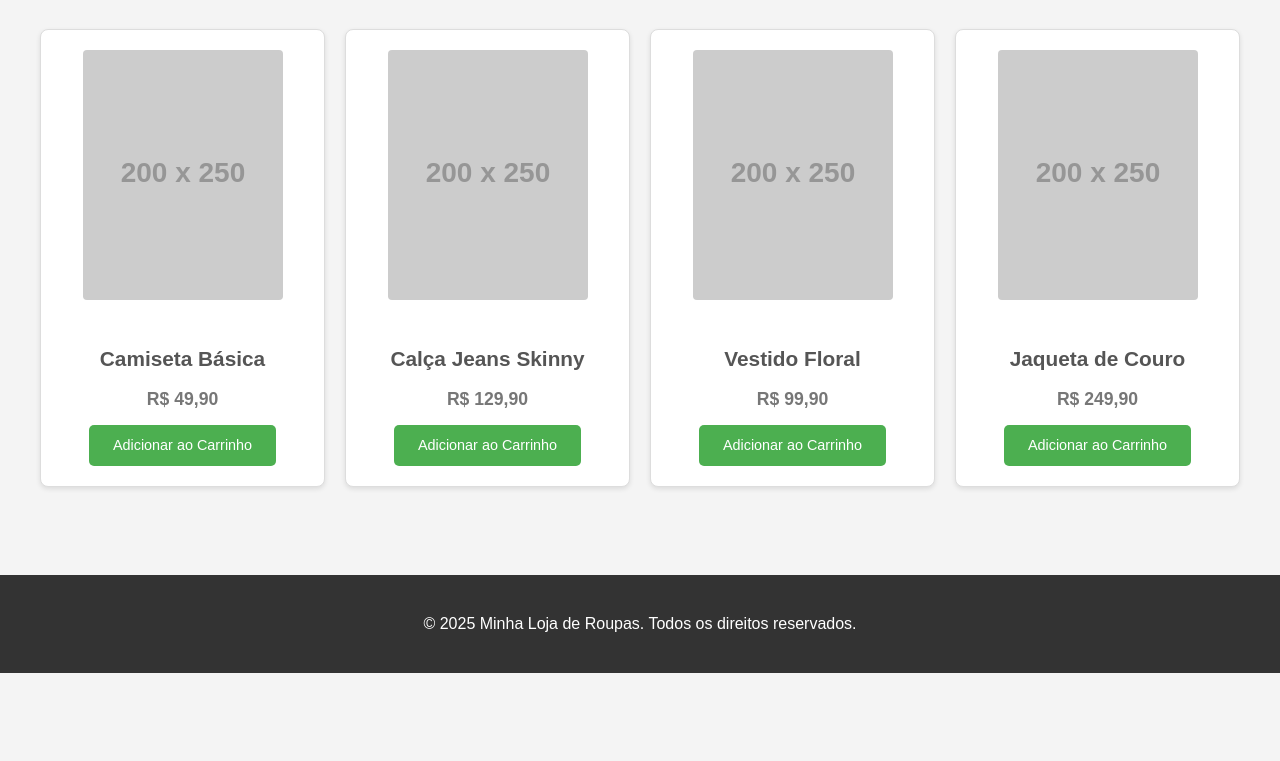
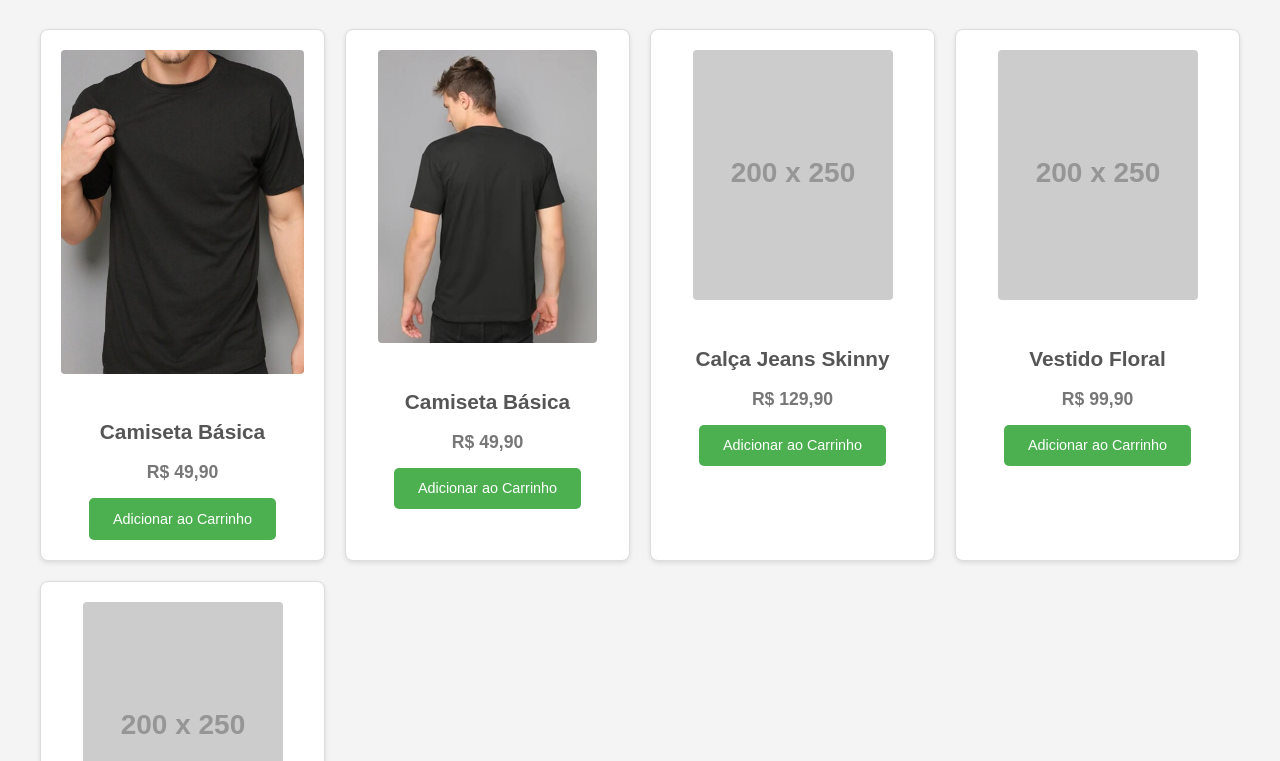
Before and after one commit to joanatasFernandes/shirt_store, a plain HTML site: page index.html in a window 1280 px wide. Shown: the part 466-1227 px from the top of the page. Before the commit the page ends 1139 px from the top, so only its background shows below. Drawn offline with Linux system fonts and the light colour scheme; placeholder pictures from the web are drawn by us.

Commit message:
adicionando fotos

```diff
--- a/index.html
+++ b/index.html
@@ -31,7 +31,13 @@
             <h3>Nossos Produtos em Destaque</h3>
             <div class="product-grid">
                 <div class="product-item">
-                    <img src="https://via.placeholder.com/200x250" alt="Camiseta Básica">
+                    <img src="imagens/17247175570d8fa4fb9218e6e6b30cdc453d80ca42_thumbnail_405x552.jpg" alt="Camiseta Básica">
+                    <h4>Camiseta Básica</h4>
+                    <p>R$ 49,90</p>
+                    <button>Adicionar ao Carrinho</button>
+                </div>
+                <div class="product-item">
+                    <img src="imagens/7569E31191AF00673CAA4BB88BA739DF_thumbnail_220x293.webp" alt="Camiseta Básica">
                     <h4>Camiseta Básica</h4>
                     <p>R$ 49,90</p>
                     <button>Adicionar ao Carrinho</button>
```
Also changed, not shown: imagens/17247175570d8fa4fb9218e6e6b30cdc453d80ca42_thumbnail_405x552.jpg (added), imagens/7569E31191AF00673CAA4BB88BA739DF_thumbnail_220x293.webp (added).
